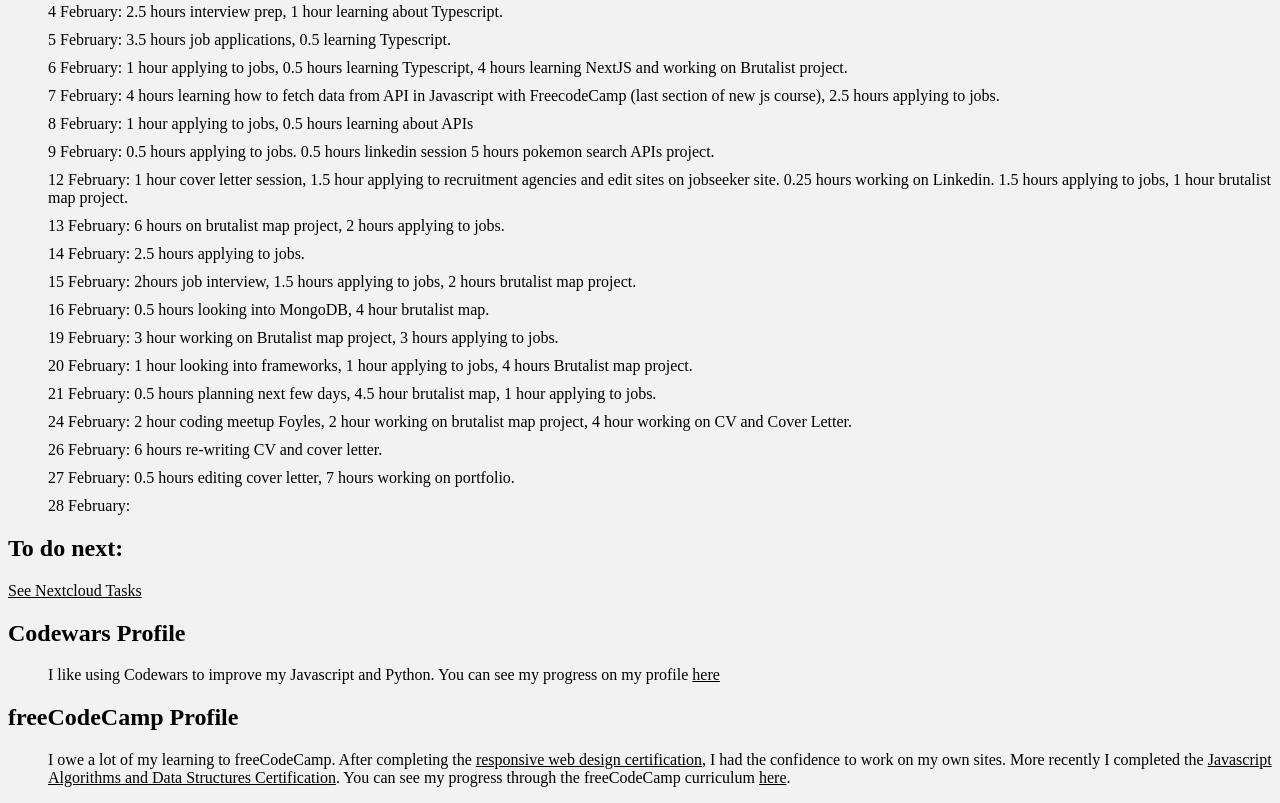
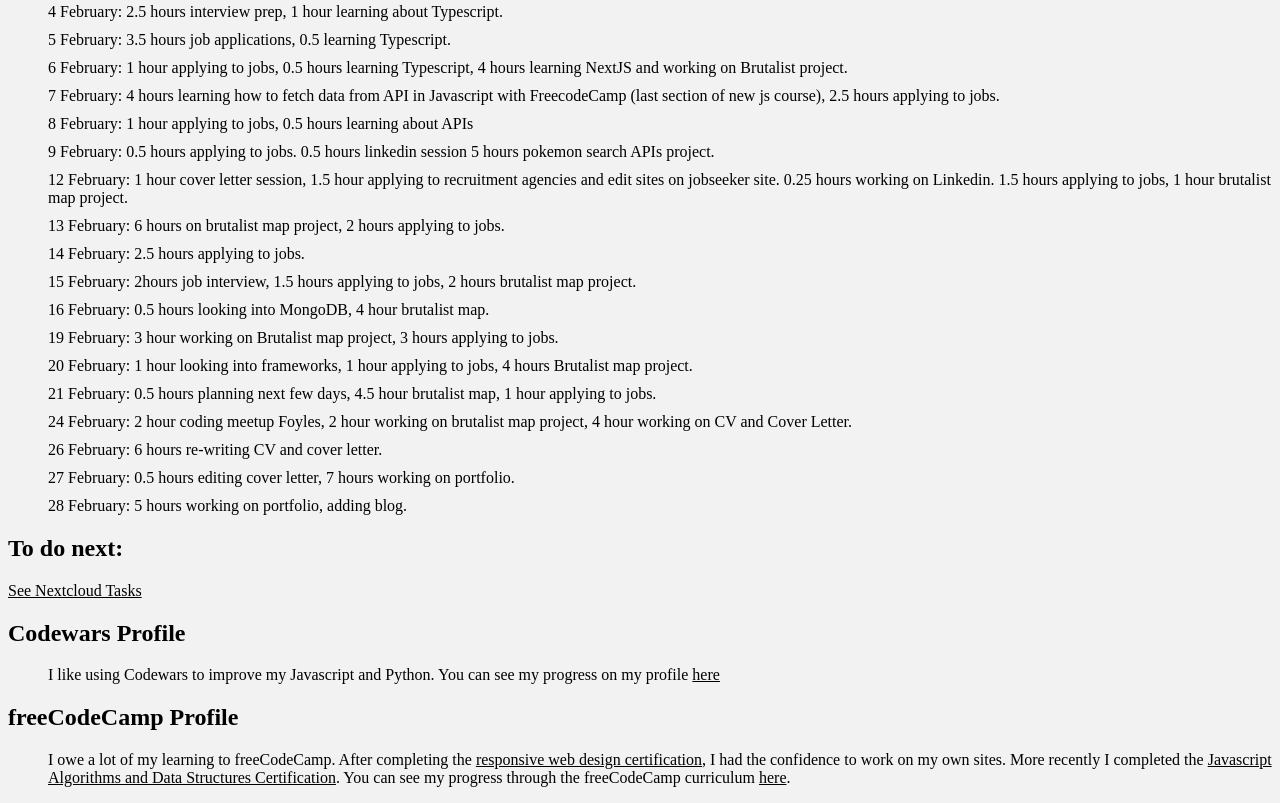
Before and after one commit to jackkershaw/my-coding-progress, an Eleventy site: page src/progress.md in a window 1280 px wide. Shown: the part 6044-6847 px from the top of the page. Built offline with nearby package versions, Linux system fonts and the light colour scheme; Eleventy itself is replaced by a stand-in of ours; files that its build step writes are made by us from their sources.

Commit message:
edit progress doc

```diff
--- a/src/progress.md
+++ b/src/progress.md
@@ -228,7 +228,7 @@ layout: "layout.html"
 - 24 February: 2 hour coding meetup Foyles, 2 hour working on brutalist map project, 4 hour working on CV and Cover Letter.
 - 26 February: 6 hours re-writing CV and cover letter.
 - 27 February: 0.5 hours editing cover letter, 7 hours working on portfolio.
-- 28 February:
+- 28 February: 5 hours working on portfolio, adding blog.
 
 ## To do next:
 
```
